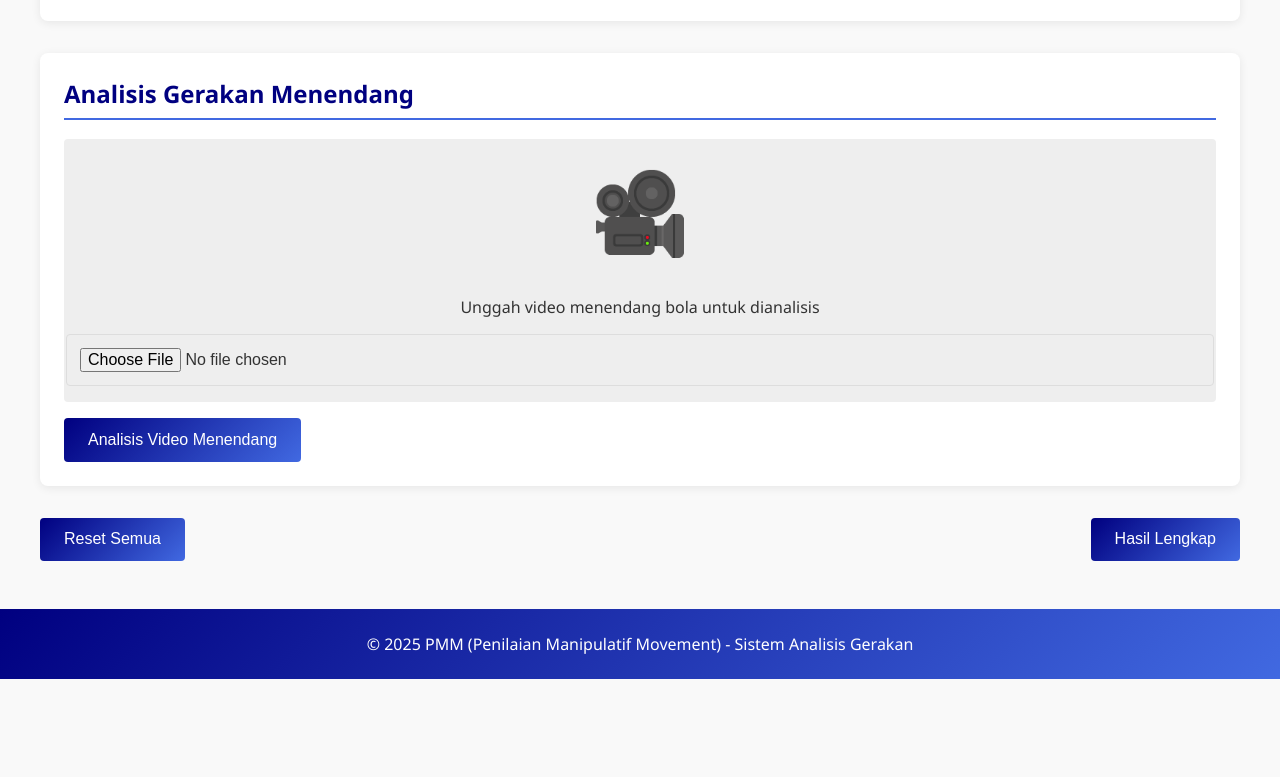
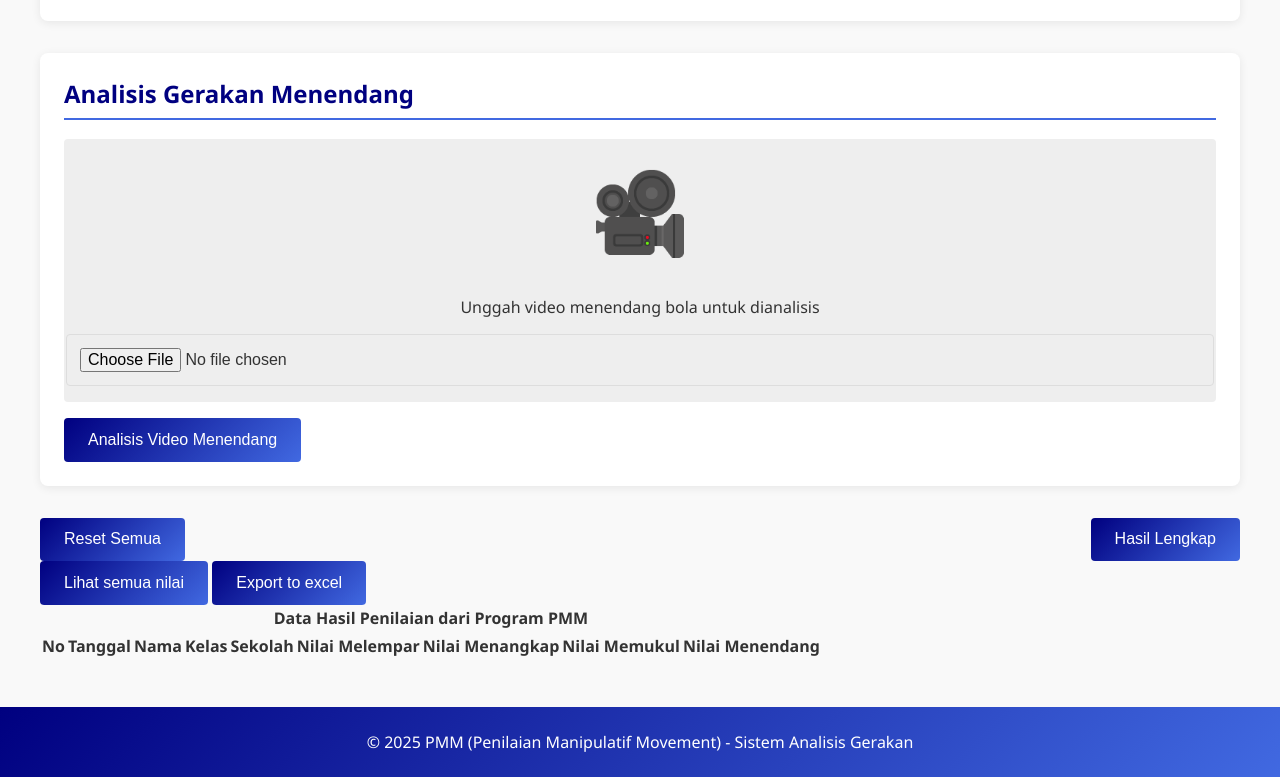
Before and after one commit to akucoba231/pmm, a plain HTML site: page index.html in a window 1280 px wide. Shown: the part 1937-2714 px from the top of the page. Before the commit the page ends 2616 px from the top, so only its background shows below. Drawn offline with Linux system fonts and the light colour scheme.

Commit message:
Update index.html

```diff
--- a/index.html
+++ b/index.html
@@ -4,9 +4,10 @@
     <meta charset="UTF-8">
     <meta name="viewport" content="width=device-width, initial-scale=1.0">
     <meta name="author" content="Kang Cecep" />
-    <meta name="description" content="">
+    <meta name="description" content="Program Analisa Video dengan Mediapipe">
     <title>PMM - Penilaian Manipulatif Movement</title>
     <link rel="stylesheet" href="style.css">
+    <script src="https://unpkg.com/xlsx/dist/xlsx.full.min.js"></script
     <!-- You can replace JSDeliver with another CDN if you prefer to -->
     <script type="module" src="https://cdn.jsdelivr.net/npm/@mediapipe/tasks-vision/vision_bundle.js"
     crossorigin="anonymous"></script>
@@ -148,6 +149,10 @@
             <h2>Hasil Keseluruhan</h2>
             <table class="overall-table">
                 <tr>
+                    <td>Tanggal</td>
+                    <td id="tanggal"></td>
+                </tr>
+                <tr>
                     <td>Nama</td>
                     <td class="show-data"></td>
                 </tr>
@@ -183,6 +188,41 @@
             <button id="reset">Reset Semua</button>
             <button id="record">Hasil Lengkap</button>
         </div>
+
+        <div class="all-score">
+            <button id="show-all">Lihat semua nilai</button>
+            <button id="export">Export to excel</button>
+        </div>
+
+        <div id="all-score-wrapper">
+            <table cellspacing="1" cellpadding="1" id="table-record">
+                <thead>
+                    <tr>
+                        <th colspan="9">
+                            Data Hasil Penilaian dari Program PMM
+                        </th>
+                    </tr>
+                    <tr>
+                        <th colspan="9"></th>
+                    </tr>
+                    <tr>
+                        <th>No</th>
+                        <th>Tanggal</th>
+                        <th>Nama</th>
+                        <th>Kelas</th>
+                        <th>Sekolah</th>
+                        <th>Nilai Melempar</th>
+                        <th>Nilai Menangkap</th>
+                        <th>Nilai Memukul</th>
+                        <th>Nilai Menendang</th>
+                    </tr>
+                </thead>
+                <tbody id="tbody-record">
+
+                </tbody>
+            </table>
+        </div>
+
     </div>
 
     <footer>
```
Lines whose indentation alone changed are shown as unchanged.
